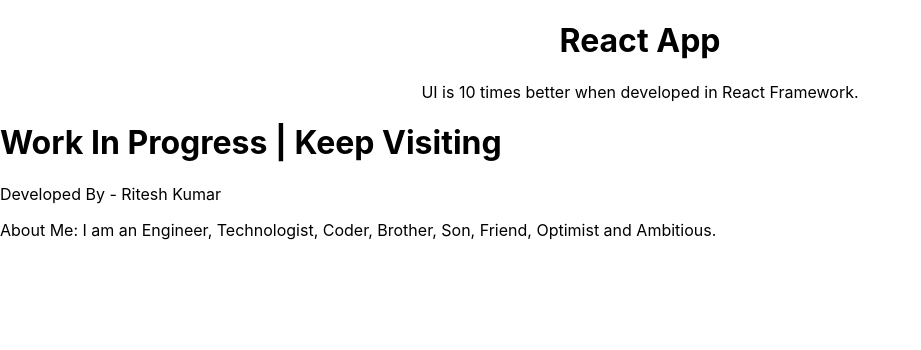
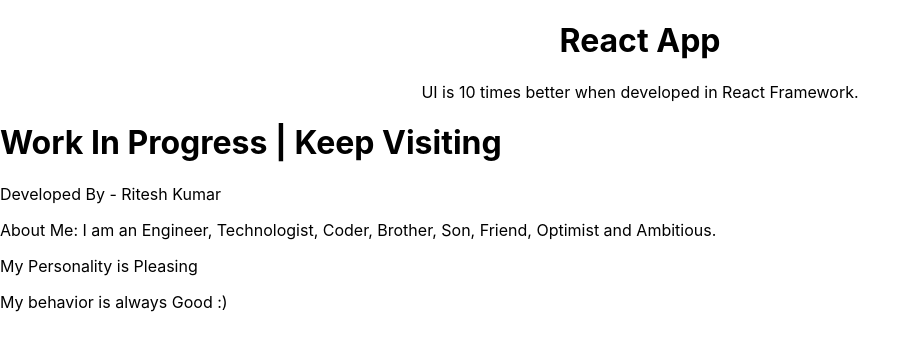
Before and after one commit to ritesh705/react-app, a React (Create React App) app: page / in a window 1280 px wide. Shown: the top 350 px of the page, without its empty margins (0-921 px from the left). Built offline with nearby package versions, Linux system fonts and the light colour scheme.

Commit message:
update - props

```diff
--- a/src/App.js
+++ b/src/App.js
@@ -1,6 +1,7 @@
 import React from 'react';
 import './App.css';
 
+// Function Component
 function App()
 {
   return(
--- a/src/components/About.js
+++ b/src/components/About.js
@@ -1,5 +1,8 @@
 import React from 'react';
+import personality from './Personality';
+import Behavior from './Behavior';
 
+// Class Component
 class About extends React.Component
 {
     constructor()
@@ -7,15 +10,21 @@
         super();
         this.description =
         {
-            aboutMe:"I am an Engineer, Technologist, Coder, Brother, Son, Friend, Optimist and Ambitious."
+            aboutMe:"I am an Engineer, Technologist, Coder, Brother, Son, Friend, Optimist and Ambitious.",
+            myPersonality : personality
         };
     }
 
     render()
     {
         return(
-            <p>About Me: {this.description.aboutMe}</p>
+            <div>
+                <p>About Me: {this.description.aboutMe}</p>
+                <p>{this.description.myPersonality}</p>
+                <Behavior/>
+            </div>
         );
     }
 }
+
 export default About;
--- /dev/null
+++ b/src/components/Behavior.js
@@ -0,0 +1,10 @@
+import React from 'react';
+
+class Behavior extends React.Component
+{
+    render()
+    {
+        return(<p>My behavior is always Good :)</p>);
+    }
+}
+export default Behavior;
--- /dev/null
+++ b/src/components/Personality.js
@@ -0,0 +1,14 @@
+import React from 'react';
+
+class Personality extends React.Component
+{
+    render()
+    {
+        return <p>My Personality is {this.props.personality}</p>;
+    };
+}
+
+// Props - Passing Personality into Personality Object
+const personality = <Personality personality="Pleasing"/>;
+
+export default personality;
--- a/src/index.js
+++ b/src/index.js
@@ -17,7 +17,6 @@
     </div>
 );
 ReactDOM.render(myelement, document.getElementById('mycontent'));
-
 // If you want your app to work offline and load faster, you can change
 // unregister() to register() below. Note this comes with some pitfalls.
 // Learn more about service workers: https://bit.ly/CRA-PWA
```
